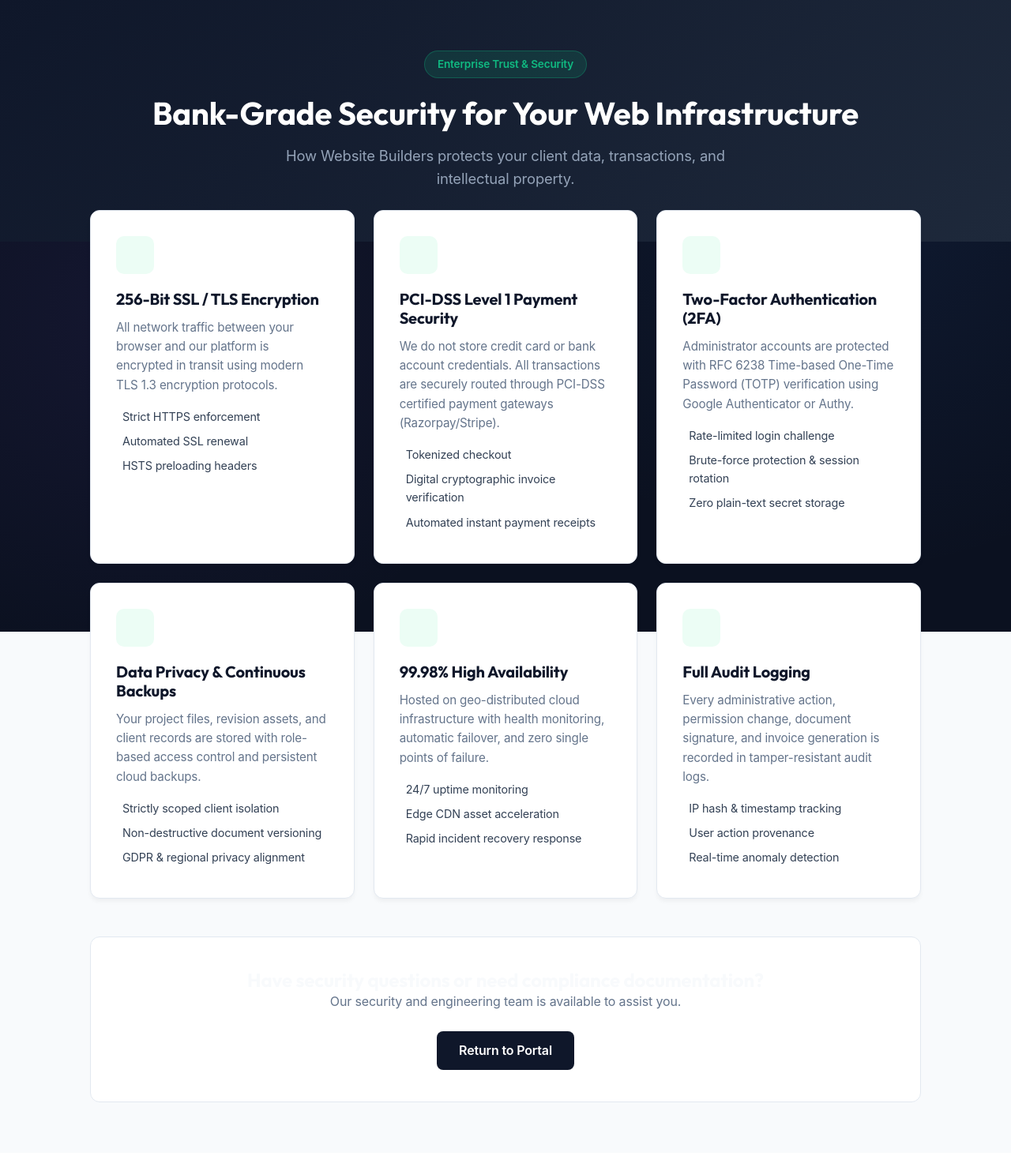
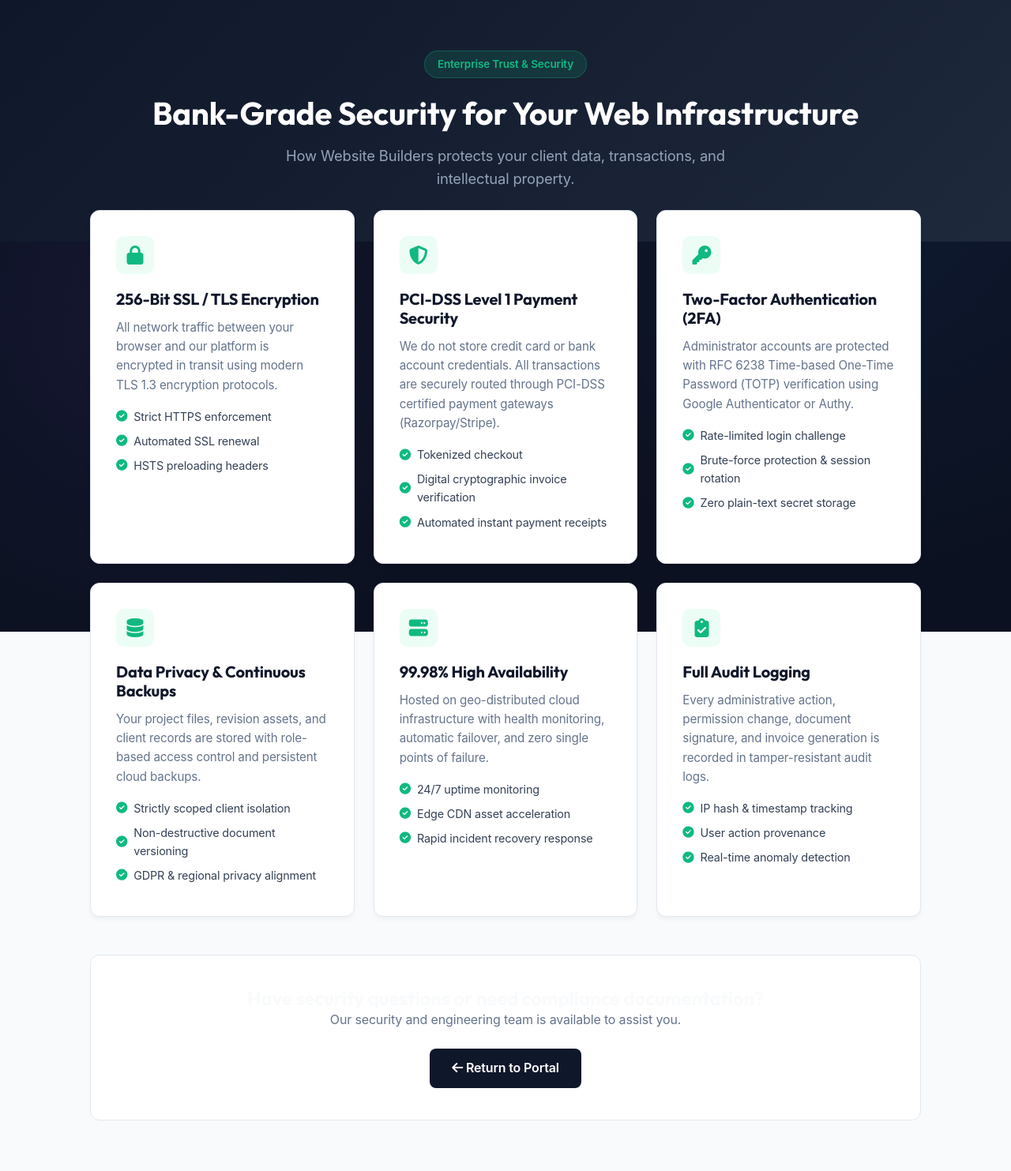
Before and after one commit to venun4548/Website-Builders, a Flask app: page /security in a window 1280 px wide. Shown: the whole page at 79% size. Before the commit the page ends 1396 px from the top, so only its background shows below. Run offline with Flask 3, Linux system fonts and the light colour scheme.

Commit message:
fix: replace broken /css/all.min.css references with valid fontawesome.min.css and CDN fallbacks

```diff
--- a/website-builders/backend/templates/admin_2fa.html
+++ b/website-builders/backend/templates/admin_2fa.html
@@ -4,7 +4,8 @@
   <meta charset="UTF-8">
   <meta name="viewport" content="width=device-width, initial-scale=1.0">
   <title>Two-Factor Authentication — Website Builders</title>
-  <link rel="stylesheet" href="/css/all.min.css">
+  <link rel="stylesheet" href="/css/fontawesome.min.css">
+  <link rel="stylesheet" href="https://cdnjs.cloudflare.com/ajax/libs/font-awesome/6.4.0/css/all.min.css">
   <link rel="stylesheet" href="/css/style.css">
   <style>
     :root {
--- a/website-builders/backend/templates/security.html
+++ b/website-builders/backend/templates/security.html
@@ -4,7 +4,8 @@
   <meta charset="UTF-8">
   <meta name="viewport" content="width=device-width, initial-scale=1.0">
   <title>Trust & Security Hub — Website Builders</title>
-  <link rel="stylesheet" href="/css/all.min.css">
+  <link rel="stylesheet" href="/css/fontawesome.min.css">
+  <link rel="stylesheet" href="https://cdnjs.cloudflare.com/ajax/libs/font-awesome/6.4.0/css/all.min.css">
   <link rel="stylesheet" href="/css/style.css">
   <style>
     :root {
--- a/website-builders/backend/templates/survey.html
+++ b/website-builders/backend/templates/survey.html
@@ -4,7 +4,8 @@
   <meta charset="UTF-8">
   <meta name="viewport" content="width=device-width, initial-scale=1.0">
   <title>Project Feedback & Satisfaction Survey — Website Builders</title>
-  <link rel="stylesheet" href="/css/all.min.css">
+  <link rel="stylesheet" href="/css/fontawesome.min.css">
+  <link rel="stylesheet" href="https://cdnjs.cloudflare.com/ajax/libs/font-awesome/6.4.0/css/all.min.css">
   <link rel="stylesheet" href="/css/style.css">
   <style>
     :root {
```
